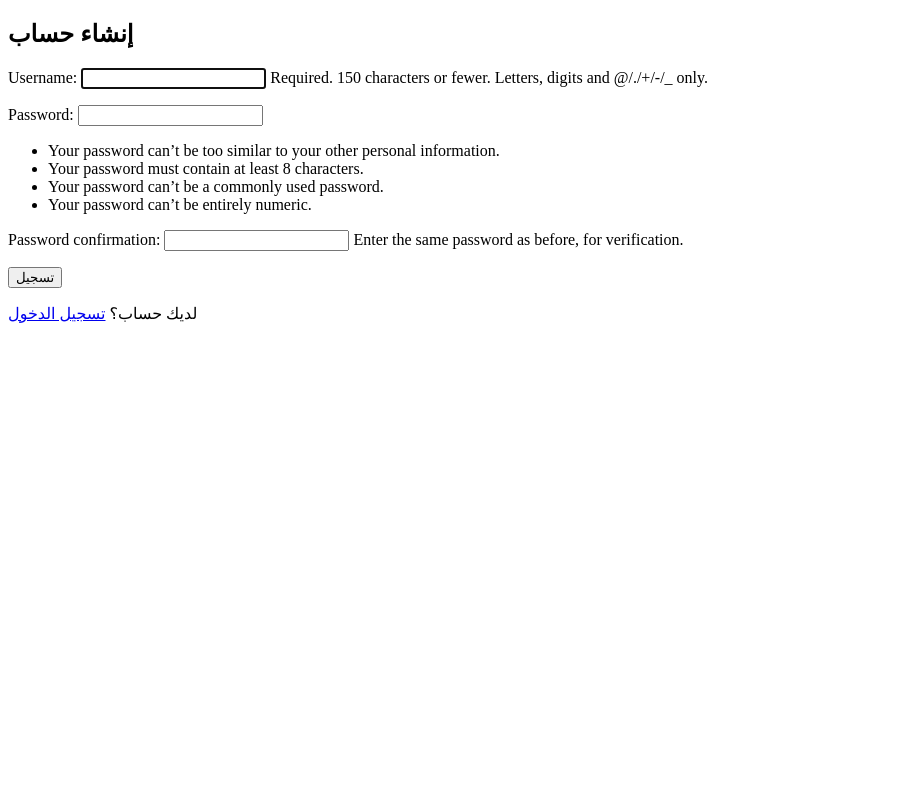
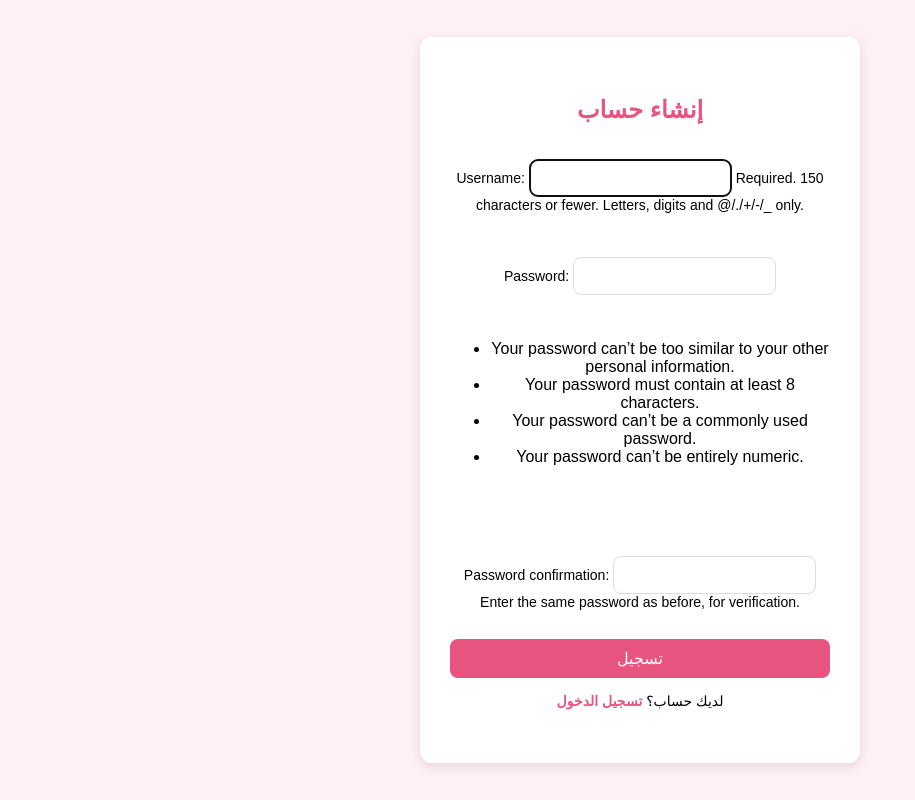
Before and after one commit to bkh1423/myproject, a Django app: page /accounts/register/ in a window 1280 px wide. Shown: the whole page, without its empty margins (0-915 px from the left). Run offline with Django 5.2, Linux system fonts and the light colour scheme.

Commit message:
تعديل ال register

```diff
--- a/templates/accounts/register.html
+++ b/templates/accounts/register.html
@@ -1,10 +1,70 @@
 <!DOCTYPE html>
-<html lang="en">
+<html lang="ar">
 <head>
     <meta charset="UTF-8">
-    <title>إنشاء حساب جديد</title>
+    <title>إنشاء حساب - متجر الورود 🌸</title>
+    <style>
+        body {
+            font-family: "Tajawal", sans-serif;
+            background: #fff0f5; /* خلفية وردية فاتحة */
+            margin: 0;
+            display: flex;
+            justify-content: center;
+            align-items: center;
+            height: 100vh;
+        }
+        .register-container {
+            background: #fff;
+            padding: 40px 30px;
+            border-radius: 12px;
+            box-shadow: 0 4px 12px rgba(0,0,0,0.1);
+            width: 380px;
+            text-align: center;
+        }
+        .register-container h2 {
+            color: #e75480; /* وردي */
+            margin-bottom: 20px;
+        }
+        form {
+            display: flex;
+            flex-direction: column;
+            gap: 15px;
+        }
+        input {
+            padding: 10px;
+            border: 1px solid #ddd;
+            border-radius: 8px;
+            font-size: 14px;
+        }
+        button {
+            padding: 10px;
+            background: #e75480;
+            color: #fff;
+            border: none;
+            border-radius: 8px;
+            font-size: 16px;
+            cursor: pointer;
+            transition: 0.3s;
+        }
+        button:hover {
+            background: #c63c65;
+        }
+        p {
+            margin-top: 15px;
+            font-size: 14px;
+        }
+        a {
+            color: #e75480;
+            text-decoration: none;
+            font-weight: bold;
+        }
+        a:hover {
+            text-decoration: underline;
+        }
+    </style>
 </head>
 <body>
+    <div class="register-container">
         <h2>إنشاء حساب</h2>
         <form method="post">
             {% csrf_token %}
@@ -12,5 +72,6 @@
             <button type="submit">تسجيل</button>
         </form>
         <p>لديك حساب؟ <a href="{% url 'login' %}">تسجيل الدخول</a></p>
+    </div>
 </body>
 </html>
```
Lines whose indentation alone changed are shown as unchanged.
